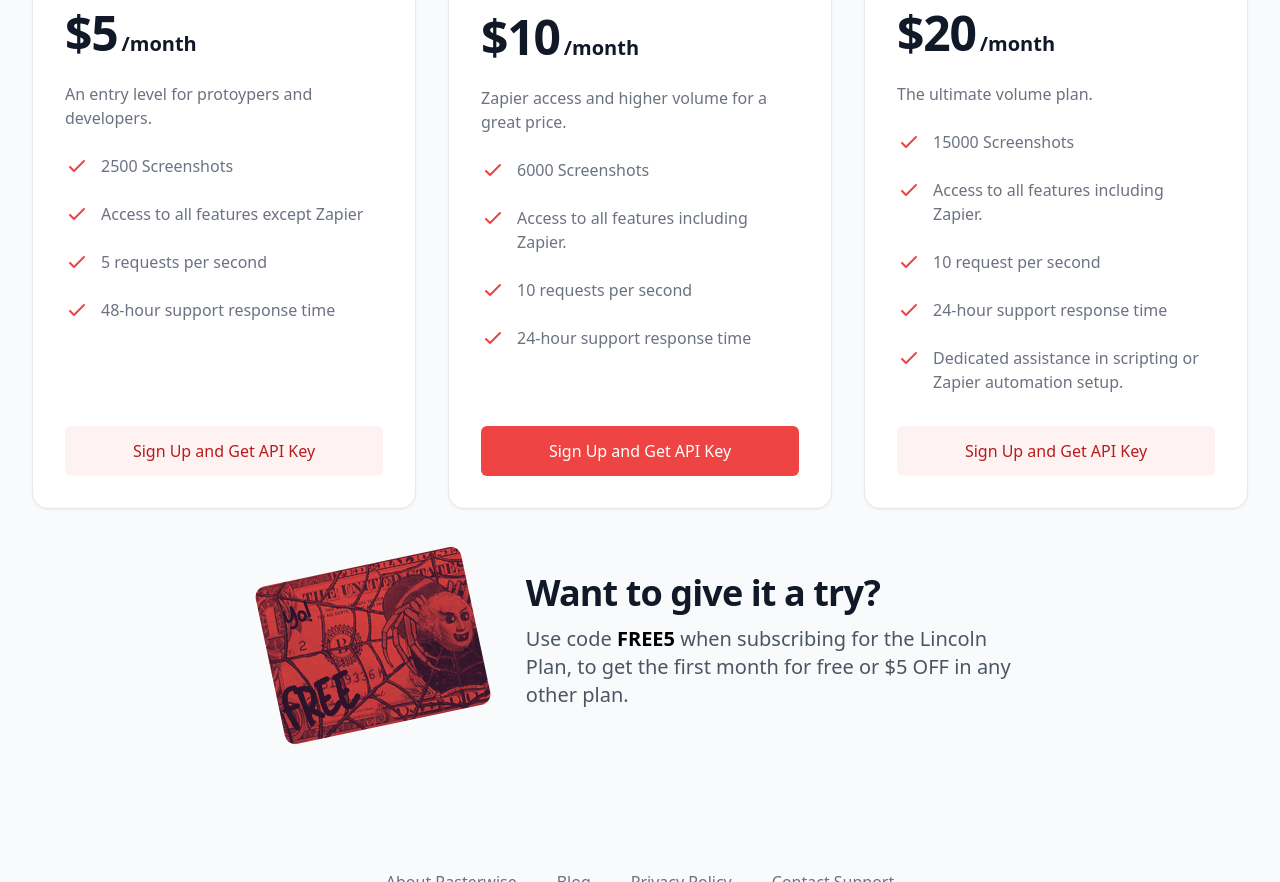
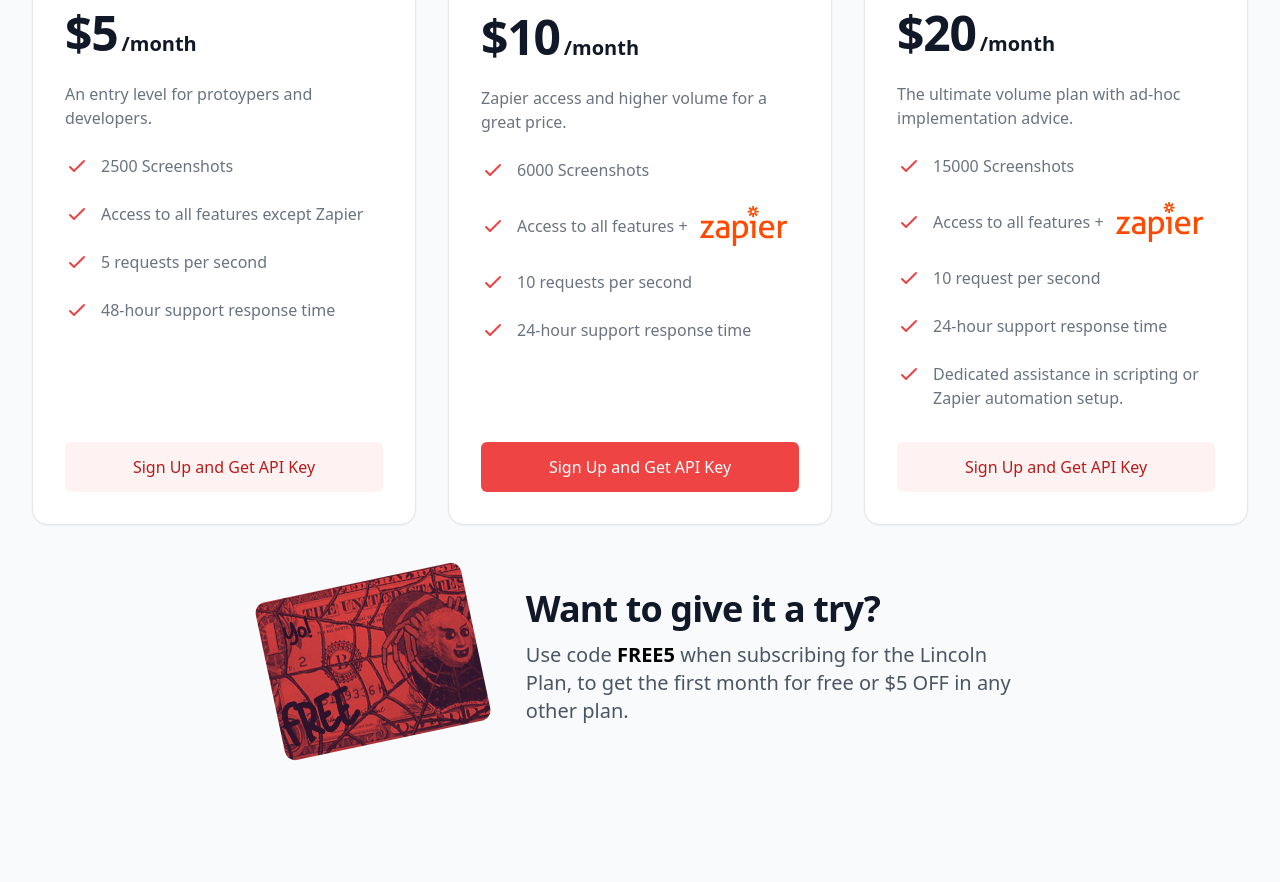
Before and after one commit to rasterwise/rasterwise.github.io, a plain HTML site: page index.html in a window 1280 px wide. Shown: the part 3341-4223 px from the top of the page. Drawn offline with nearby package versions, Linux system fonts and the light colour scheme.

Commit message:
Improvements in pricing clarity

```diff
--- a/index.html
+++ b/index.html
@@ -567,14 +567,15 @@
                             <span class="ml-3 text-gray-500">6000 Screenshots</span>
                         </li>
 
-                        <li class="flex">
+                        <li class="flex items-center">
                             <!-- Heroicon name: outline/check -->
                             <svg class="flex-shrink-0 w-6 h-6 text-red-500" xmlns="http://www.w3.org/2000/svg"
                                 fill="none" viewBox="0 0 24 24" stroke="currentColor" aria-hidden="true">
                                 <path stroke-linecap="round" stroke-linejoin="round" stroke-width="2"
                                     d="M5 13l4 4L19 7" />
                             </svg>
-                            <span class="ml-3 text-gray-500">Access to all features including Zapier.</span>
+                            <span class="ml-3 text-gray-500">Access to all features +</span>
+                            <span><img class="h-10 ml-3" src="images/zapier.svg" alt=""></span>
                         </li>
 
                         <li class="flex">
@@ -612,7 +613,7 @@
                         <span class="text-5xl font-extrabold tracking-tight">$20</span>
                         <span class="ml-1 text-xl font-semibold">/month</span>
                     </p>
-                    <p class="mt-6 text-gray-500">The ultimate volume plan.</p>
+                    <p class="mt-6 text-gray-500">The ultimate volume plan with ad-hoc implementation advice.</p>
 
                     <!-- Feature list -->
                     <ul role="list" class="mt-6 space-y-6">
@@ -626,14 +627,15 @@
                             <span class="ml-3 text-gray-500">15000 Screenshots</span>
                         </li>
 
-                        <li class="flex">
+                        <li class="flex items-center">
                             <!-- Heroicon name: outline/check -->
                             <svg class="flex-shrink-0 w-6 h-6 text-red-500" xmlns="http://www.w3.org/2000/svg"
                                 fill="none" viewBox="0 0 24 24" stroke="currentColor" aria-hidden="true">
                                 <path stroke-linecap="round" stroke-linejoin="round" stroke-width="2"
                                     d="M5 13l4 4L19 7" />
                             </svg>
-                            <span class="ml-3 text-gray-500">Access to all features including Zapier.</span>
+                            <span class="ml-3 text-gray-500">Access to all features +</span>
+                            <span><img class="h-10 ml-3" src="images/zapier.svg" alt=""></span>
                         </li>
 
                         <li class="flex">
```
Also changed, not shown: images/zapier.png, images/zapier.svg (added).
